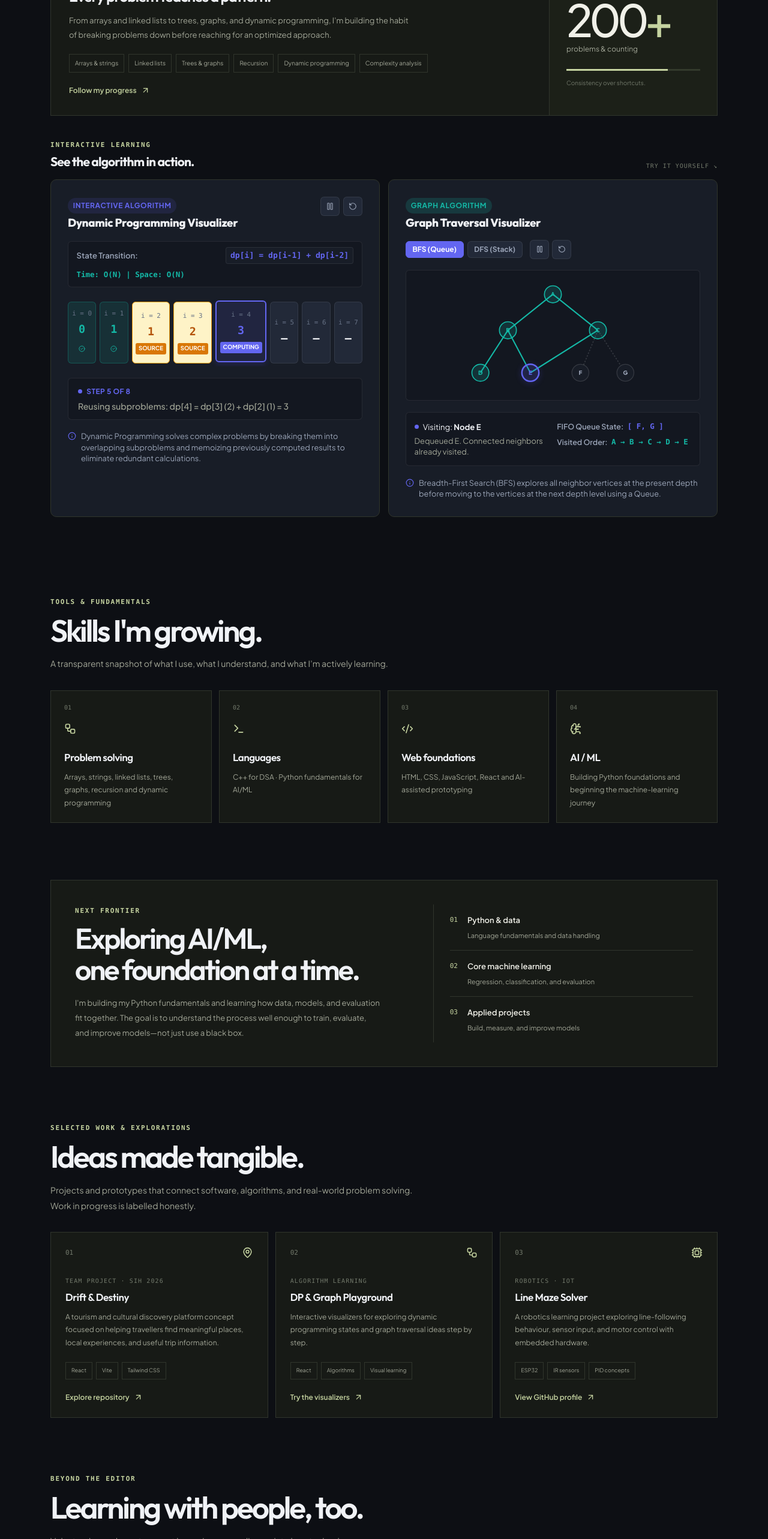
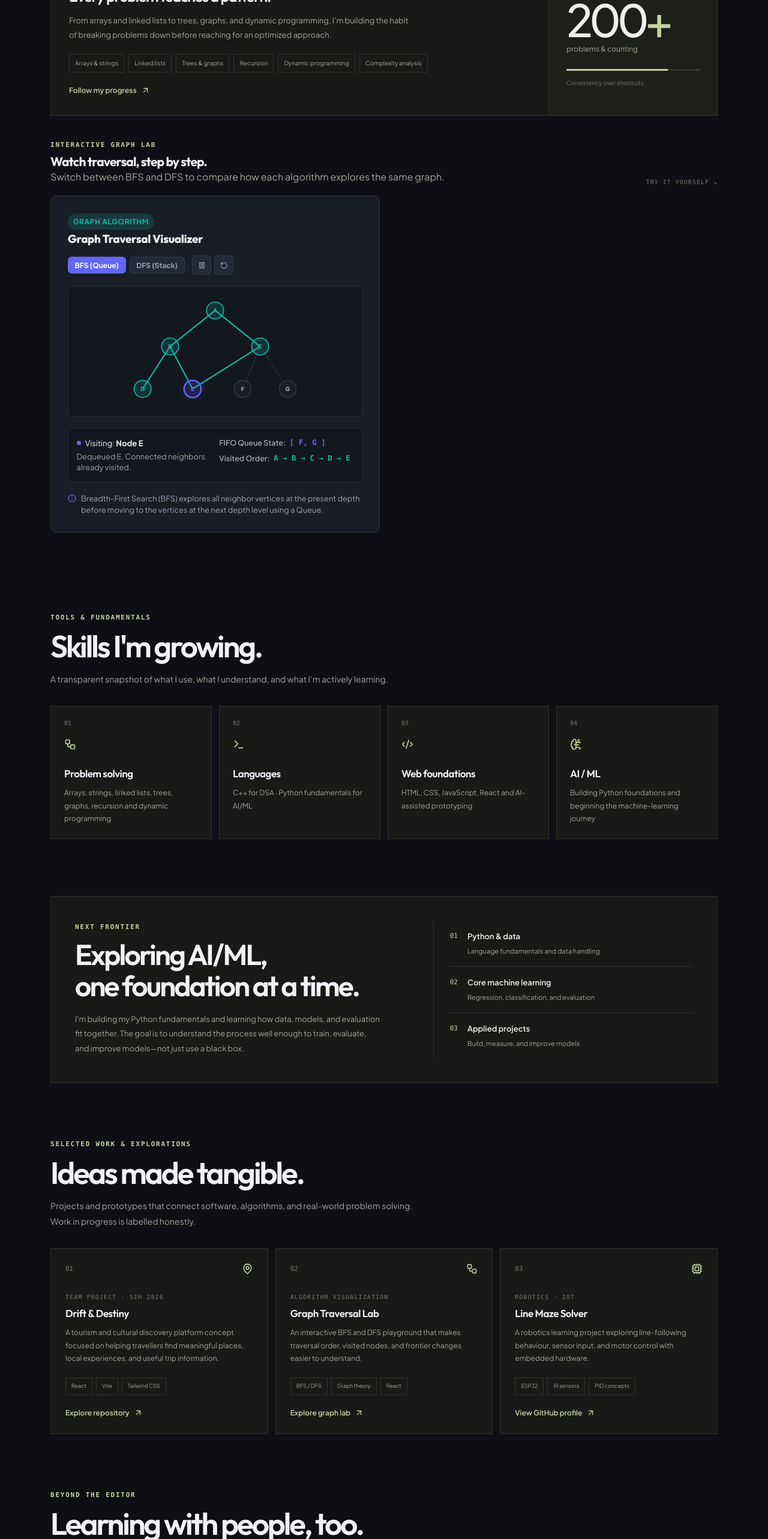
Before and after one commit to vshailesh2006-prog/Portfolio__, a React (Vite) app: page / in a window 1280 px wide. Shown: the part 1888-4454 px from the top of the page at 60% size. Built offline with nearby package versions, Linux system fonts and the light colour scheme.

Commit message:
Keep graph traversal as the only animated algorithm visualizer

```diff
--- a/src/pages/HomePage.jsx
+++ b/src/pages/HomePage.jsx
@@ -2,14 +2,13 @@ import React from 'react';
 import { ArrowDownRight, ArrowRight, ArrowUpRight, BrainCircuit, Code2, Cpu, ExternalLink, Github, GraduationCap, MapPin, Terminal, Trophy, Workflow } from 'lucide-react';
 import { LeetCodeIcon, LinkedinIcon } from '../components/BrandIcons';
 import ProfileImage from '../components/ProfileImage';
-import DpVisualizer from '../components/DpVisualizer';
 import GraphVisualizer from '../components/GraphVisualizer';
 
 const leetcode = 'https://leetcode.com/u/Shailesh_1Vishwakarma/';
 const linkedin = 'https://www.linkedin.com/in/shailesh-v-a123422b8/';
 const projects = [
   { number: '01', type: 'TEAM PROJECT · SIH 2026', title: 'Drift & Destiny', text: 'A tourism and cultural discovery platform concept focused on helping travellers find meaningful places, local experiences, and useful trip information.', stack: ['React', 'Vite', 'Tailwind CSS'], href: 'https://github.com/revanntdikshit729-oss/SIH26---T15---Drift-Destiny', link: 'Explore repository', icon: MapPin },
-  { number: '02', type: 'ALGORITHM LEARNING', title: 'DP & Graph Playground', text: 'Interactive visualizers for exploring dynamic programming states and graph traversal ideas step by step.', stack: ['React', 'Algorithms', 'Visual learning'], href: '#dsa', link: 'Try the visualizers', icon: Workflow },
+  { number: '02', type: 'ALGORITHM VISUALIZATION', title: 'Graph Traversal Lab', text: 'An interactive BFS and DFS playground that makes traversal order, visited nodes, and frontier changes easier to understand.', stack: ['BFS / DFS', 'Graph theory', 'React'], href: '#dsa', link: 'Explore graph lab', icon: Workflow },
   { number: '03', type: 'ROBOTICS · IOT', title: 'Line Maze Solver', text: 'A robotics learning project exploring line-following behaviour, sensor input, and motor control with embedded hardware.', stack: ['ESP32', 'IR sensors', 'PID concepts'], href: 'https://github.com/vshailesh2006-prog', link: 'View GitHub profile', icon: Cpu }
 ];
 const skills = [
@@ -68,8 +67,8 @@ export default function HomePage() {
           <div className="folio-dsa-copy"><span className="folio-card-label">LEETCODE · C++</span><h3>Every problem teaches a pattern.</h3><p>From arrays and linked lists to trees, graphs, and dynamic programming, I’m building the habit of breaking problems down before reaching for an optimized approach.</p><div className="folio-topic-list"><span>Arrays & strings</span><span>Linked lists</span><span>Trees & graphs</span><span>Recursion</span><span>Dynamic programming</span><span>Complexity analysis</span></div><a href={leetcode} target="_blank" rel="noreferrer" className="folio-inline-link">Follow my progress <ArrowUpRight size={15} /></a></div>
           <div className="folio-dsa-stat"><span className="folio-stat-label">SOLVED</span><strong>200<span>+</span></strong><span className="folio-stat-caption">problems & counting</span><div className="folio-stat-rule"><span /></div><span className="folio-stat-foot">Consistency over shortcuts.</span></div>
         </div>
-        <div className="folio-visualizer-heading"><div><span className="folio-eyebrow">INTERACTIVE LEARNING</span><h3>See the algorithm in action.</h3></div><span className="folio-small-tag">TRY IT YOURSELF ↘</span></div>
-        <div className="algorithm-visualizers-grid folio-visualizers"><DpVisualizer /><GraphVisualizer /></div>
+        <div className="folio-visualizer-heading"><div><span className="folio-eyebrow">INTERACTIVE GRAPH LAB</span><h3>Watch traversal, step by step.</h3><p className="folio-graph-subtitle">Switch between BFS and DFS to compare how each algorithm explores the same graph.</p></div><span className="folio-small-tag">TRY IT YOURSELF ↘</span></div>
+        <div className="algorithm-visualizers-grid folio-visualizers folio-graph-only"><GraphVisualizer /></div>
       </section>
 
       <section className="folio-section" id="skills">
```
